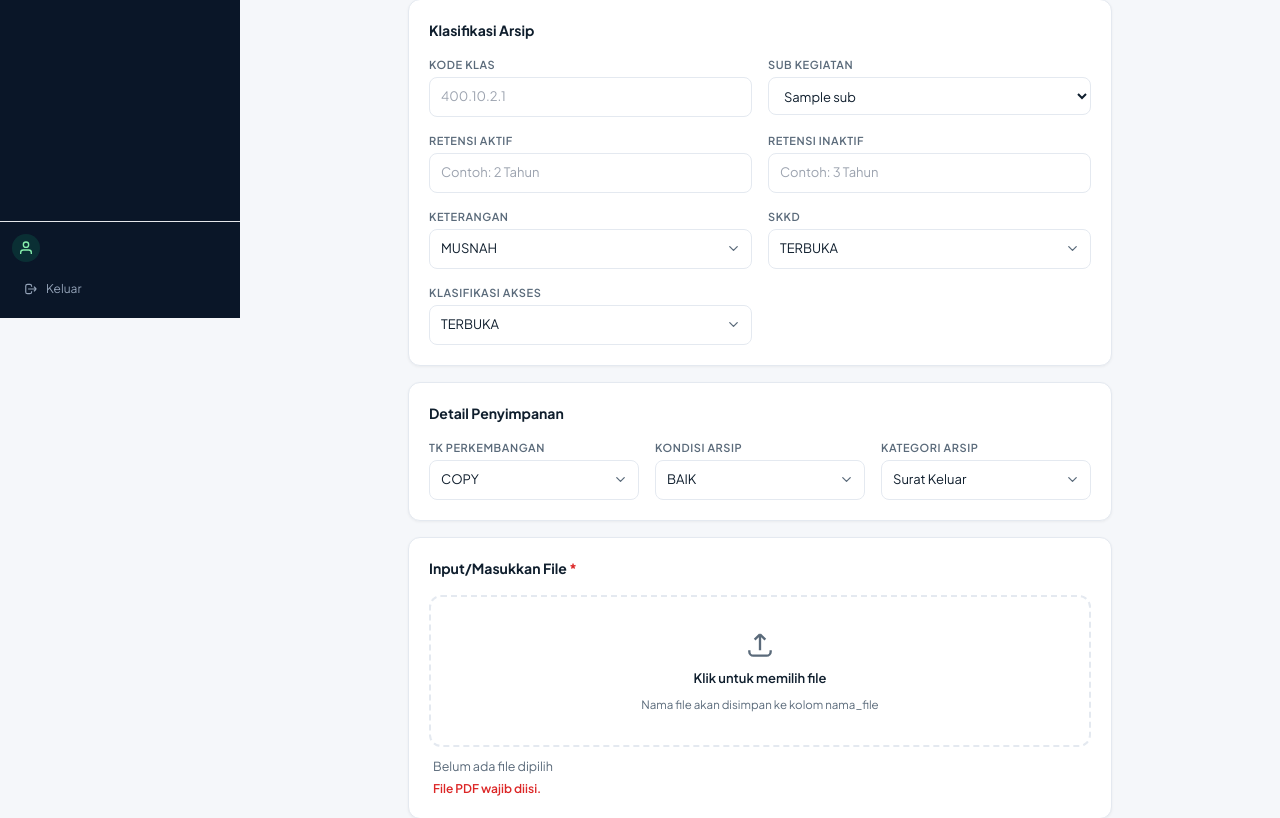
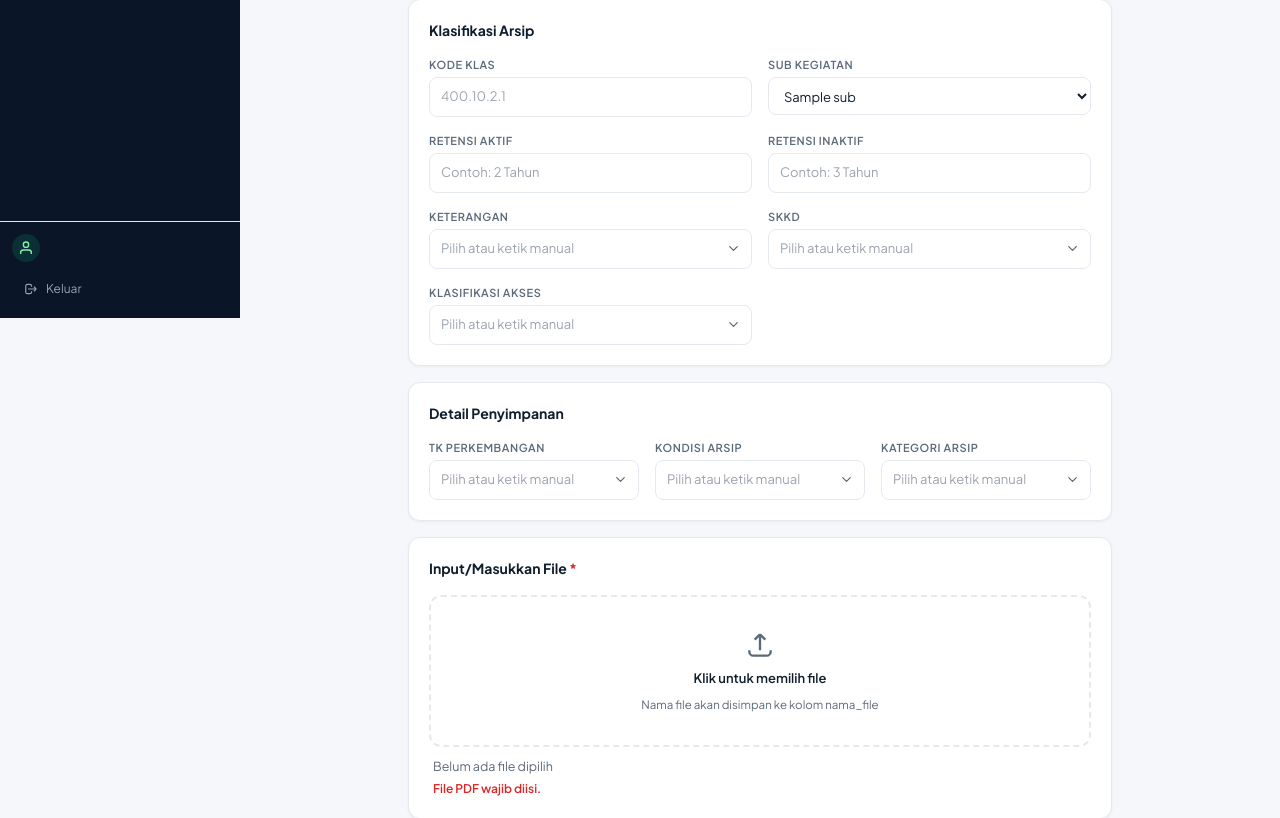
Before and after one commit to zakinekal/project-ARDIVA, a Python web app: template templates/bidang/input_manual.html in a window 1280 px wide. Shown: the part 482-1300 px from the top of the page. Run offline with Jinja, Linux system fonts and the light colour scheme; the template is opened without the code that fills it: most values are stand-ins (such as "Sample title", 1, 10 or a date in 2020); some libraries are stand-ins or nearby versions.

Commit message:
Kosongkan nilai awal form input manual

```diff
--- a/templates/bidang/input_manual.html
+++ b/templates/bidang/input_manual.html
@@ -64,8 +64,8 @@
       <option value="RUSAK BERAT">
     </datalist>
     <datalist id="kategori-options">
-      <option value="Surat Keluar">
-      <option value="Surat Masuk">
+      <option value="SURAT KELUAR">
+      <option value="SURAT MASUK">
     </datalist>
 
     <div class="card p-5">
@@ -87,11 +87,11 @@
           <input type="text" name="retensi_inaktif"
                  placeholder="Contoh: 3 Tahun"></div>
         <div class="fl"><label>Keterangan</label>
-          <input type="text" name="keterangan_jra" list="keterangan-options" class="editable-select" value="MUSNAH" placeholder="Pilih atau ketik manual"></div>
+          <input type="text" name="keterangan_jra" list="keterangan-options" class="editable-select" placeholder="Pilih atau ketik manual"></div>
         <div class="fl"><label>SKKD</label>
-          <input type="text" name="skkd" list="skkd-options" class="editable-select" value="TERBUKA" placeholder="Pilih atau ketik manual"></div>
+          <input type="text" name="skkd" list="skkd-options" class="editable-select" placeholder="Pilih atau ketik manual"></div>
         <div class="fl"><label>Klasifikasi Akses</label>
-          <input type="text" name="klasifikasi_akses" list="akses-options" class="editable-select" value="TERBUKA" placeholder="Pilih atau ketik manual"></div>
+          <input type="text" name="klasifikasi_akses" list="akses-options" class="editable-select" placeholder="Pilih atau ketik manual"></div>
       </div>
     </div>
 
@@ -99,11 +99,11 @@
       <h2 class="text-[14px] font-bold text-ink mb-4">Detail Penyimpanan</h2>
       <div class="grid grid-cols-1 sm:grid-cols-3 gap-4">
         <div class="fl"><label>TK Perkembangan</label>
-          <input type="text" name="tk_perkembangan" list="tk-options" class="editable-select" value="COPY" placeholder="Pilih atau ketik manual"></div>
+          <input type="text" name="tk_perkembangan" list="tk-options" class="editable-select" placeholder="Pilih atau ketik manual"></div>
         <div class="fl"><label>Kondisi Arsip</label>
-          <input type="text" name="kondisi_arsip" list="kondisi-options" class="editable-select" value="BAIK" placeholder="Pilih atau ketik manual"></div>
+          <input type="text" name="kondisi_arsip" list="kondisi-options" class="editable-select" placeholder="Pilih atau ketik manual"></div>
         <div class="fl"><label>Kategori Arsip</label>
-          <input type="text" name="kategori_arsip" list="kategori-options" class="editable-select" value="Surat Keluar" placeholder="Pilih atau ketik manual"></div>
+          <input type="text" name="kategori_arsip" list="kategori-options" class="editable-select" placeholder="Pilih atau ketik manual"></div>
       </div>
     </div>
 
```
